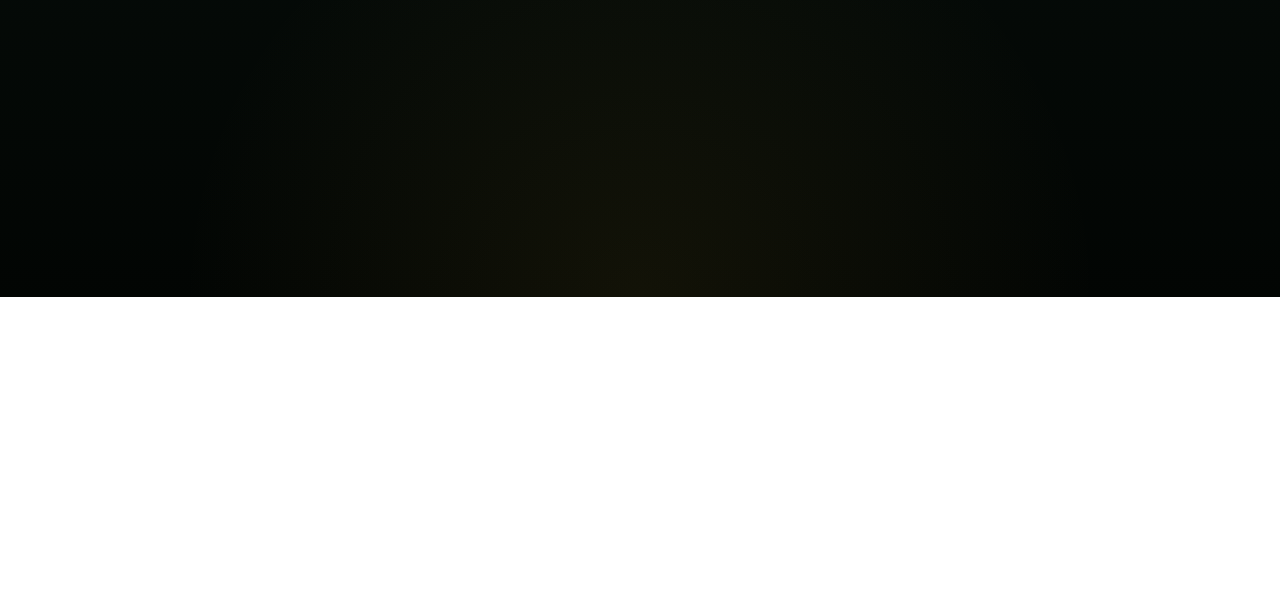
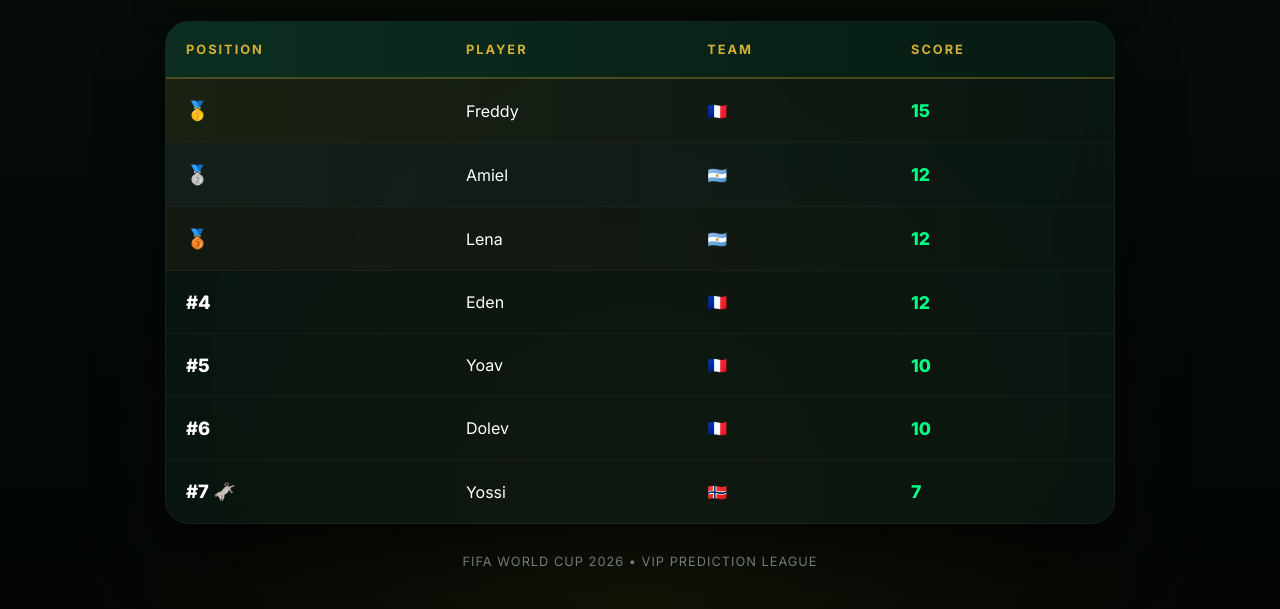
Before and after one commit to amielhorovitz/amielhorovitz.github.io, a plain HTML site: page world-cup-2026/vip-index.html in a window 1280 px wide. Shown: the part 503-1112 px from the top of the page. Before the commit the page ends 800 px from the top, so only its background shows below. Drawn offline with Linux system fonts and the light colour scheme.

Commit message:
Update vip-index.html - revert resolution bad fix

```diff
--- a/world-cup-2026/vip-index.html
+++ b/world-cup-2026/vip-index.html
@@ -168,3 +168,212 @@ h1 span {
     border-radius: 24px;
     background: rgba(16, 37, 28, 0.45);
     border: 1px solid rgba(255, 255, 255, 0.06);
+    backdrop-filter: blur(20px);
+    box-shadow:
+        0 30px 60px rgba(0,0,0,.6),
+        inset 0 1px 0 rgba(255,255,255,0.05);
+}
+
+table {
+    width: 100%;
+    border-collapse: collapse;
+}
+
+/* Premium Pitch Green Table Header */
+thead {
+    background: linear-gradient(90deg, #0b2e20, #061a12);
+    border-bottom: 2px solid rgba(212, 175, 55, 0.3);
+}
+
+th {
+    padding: 20px;
+    text-align: left;
+    font-size: .8rem;
+    letter-spacing: 2px;
+    text-transform: uppercase;
+    color: var(--gold);
+    font-weight: 700;
+}
+
+td {
+    padding: 20px;
+}
+
+tbody tr {
+    border-top: 1px solid rgba(255,255,255,.04);
+    transition: .2s ease-in-out;
+}
+
+tbody tr:hover {
+    background: rgba(0, 255, 135, 0.04);
+}
+
+/* Elite Podium Placements Subtle Glows */
+.rank-1 {
+    background: linear-gradient(90deg, rgba(212, 175, 55, 0.08), transparent);
+}
+
+.rank-2 {
+    background: linear-gradient(90deg, rgba(218, 218, 218, 0.05), transparent);
+}
+
+.rank-3 {
+    background: linear-gradient(90deg, rgba(205, 127, 50, 0.05), transparent);
+}
+
+.position {
+    font-size: 1.15rem;
+    font-weight: 800;
+}
+
+.score {
+    font-weight: 800;
+    font-size: 1.1rem;
+    color: var(--neon-green);
+}
+
+.champion-pick {
+    font-weight: 500;
+    color: #ffffff;
+}
+
+.loading,
+.error {
+    text-align: center;
+    padding: 40px;
+    color: var(--text-muted);
+}
+
+.footer {
+    text-align: center;
+    margin-top: 30px;
+    color: var(--text-muted);
+    font-size: 0.8rem;
+    letter-spacing: 1px;
+    text-transform: uppercase;
+}
+
+@media (max-width: 700px) {
+    th, td {
+        padding: 16px 14px;
+    }
+
+    .leader-name {
+        font-size: 1.7rem;
+    }
+}
+</style>
+</head>
+
+<body>
+
+<div class="container">
+
+    <div class="hero">
+        <div class="trophy">🏆</div>
+        <h1>World Cup <span>2026</span></h1>
+        <div class="subtitle">VIP Predictions League</div>
+    </div>
+
+    <div class="status-bar">
+        Correct Predictions Ranking
+    </div>
+
+    <div id="leaderCard"></div>
+
+    <div class="card">
+        <table>
+            <thead>
+                <tr>
+                    <th>Position</th>
+                    <th>Player</th>
+                    <th>Team</th>
+                    <th>Score</th>
+                </tr>
+            </thead>
+
+            <tbody id="leaderboard">
+                <tr>
+                    <td colspan="4" class="loading">
+                        Loading leaderboard...
+                    </td>
+                </tr>
+            </tbody>
+        </table>
+    </div>
+
+    <div class="footer">
+        FIFA World Cup 2026 • VIP Prediction League
+    </div>
+
+</div>
+
+<script>
+async function loadLeaderboard() {
+    try {
+        const response = await fetch('vip-players.json');
+
+        if (!response.ok) {
+            throw new Error('Failed to load vip-players.json');
+        }
+
+        const players = await response.json();
+
+        players.sort((a, b) => b.score - a.score);
+
+        const leader = players[0];
+
+        document.getElementById('leaderCard').innerHTML = `
+            <div class="leader-card">
+                <div class="leader-label">🏆 CURRENT LEADER</div>
+                <div class="leader-name">${leader.name}</div>
+                <div class="leader-score">${leader.score} Points</div>
+            </div>
+        `;
+
+        document.getElementById('leaderboard').innerHTML =
+            players.map((player, index) => {
+
+                // Check if this player is in the very last position (and not the only player)
+                const isLastPlace = index === players.length - 1 && players.length > 1;
+
+                const medal =
+                    index === 0 ? '🥇' :
+                    index === 1 ? '🥈' :
+                    index === 2 ? '🥉' :
+                    isLastPlace ? '#' + (index + 1) + ' 🫏' : // Adds the donkey emoji to the last place
+                    '#' + (index + 1);
+
+                const rowClass =
+                    index === 0 ? 'rank-1' :
+                    index === 1 ? 'rank-2' :
+                    index === 2 ? 'rank-3' :
+                    '';
+
+                return `
+                    <tr class="${rowClass}">
+                        <td class="position">${medal}</td>
+                        <td>${player.name}</td>
+                        <td class="champion-pick">${player.champion || 'N/A'}</td>
+                        <td class="score">${player.score}</td>
+                    </tr>
+                `;
+            }).join('');
+
+    } catch (error) {
+        document.getElementById('leaderboard').innerHTML = `
+            <tr>
+                <td colspan="4" class="error">
+                    Failed to load vip-players.json
+                </td>
+            </tr>
+        `;
+        console.error(error);
+    }
+}
+
+loadLeaderboard();
+</script>
+
+</body>
+</html>
```
